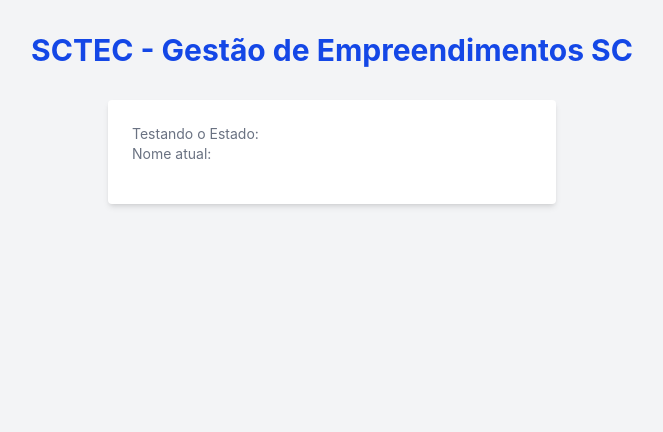
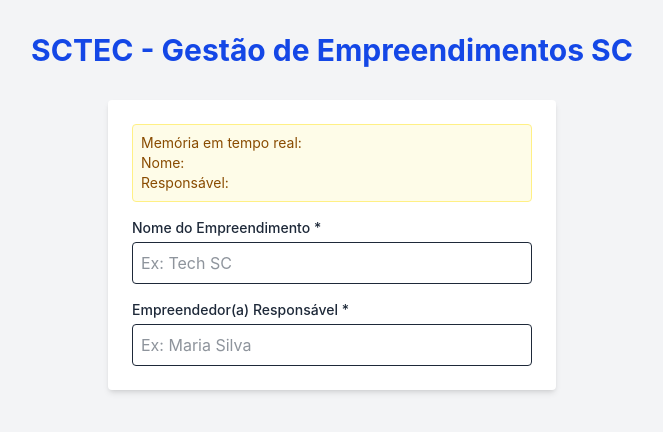
Before and after one commit to Jouusey/ctec-crud-empreendimentos, a React (Vite) app: page / in a window 1280 px wide. Shown: the top 432 px of the page, without its empty margins (308-971 px from the left). Built offline with nearby package versions, Linux system fonts and the light colour scheme.

Commit message:
funcionalidade: criei os camps de nome e de responsavel junto com a funcao de mudança de estado usando o React

```diff
--- a/src/App.jsx
+++ b/src/App.jsx
@@ -15,6 +15,13 @@ function App() {
 
   })
 
+  const handleChange = (e) => {
+
+    const { name, value } = e.target
+
+    setFormData({ ...formData, [name]: value})
+  }
+
 
   return (
     <div className="p-8 bg-gray-100 min-h-screen font-sans text-gray-800">
@@ -22,14 +29,41 @@ function App() {
         SCTEC - Gestão de Empreendimentos SC
       </h1>
 
-     <div className="max-w-md mx-auto bg-white p-6 rounded shadow-md">
-        {/* Só para testar, vamos mostrar na tela o que tem no estado */}
-        <p className="text-sm text-gray-500 mb-4">
-          Testando o Estado:<br/>
-          Nome atual: <strong>{formData.nomeEmpreendimento}</strong>
-        </p>
+      <div className="max-w-md mx-auto bg-white p-6 rounded shadow-md">
 
-        {/* Aqui vamos colocar o input de verdade na próxima etapa */}
+        <div className="bg-yellow-50 p-2 text-sm text-yellow-800 mb-4 rounded border border-yellow-200">
+          <p>Memória em tempo real:</p>
+          <p>Nome: <strong>{formData.nomeEmpreendimento}</strong></p>
+          <p>Responsável: <strong>{formData.responsavel}</strong></p>
+        </div>
+
+        <form className="flex flex-col gap-4">
+
+          <div>
+            <label className="block text-sm font-medium mb-1">Nome do Empreendimento *</label>
+            <input
+              type="text"
+              name="nomeEmpreendimento"
+              value={formData.nomeEmpreendimento}
+              onChange={handleChange}
+              className="w-full border rounded p-2 focus:ring-2 focus:ring-blue-500 outline-none"
+              placeholder="Ex: Tech SC"
+            />
+          </div>
+
+          <div>
+            <label className="block text-sm font-medium mb-1">Empreendedor(a) Responsável *</label>
+            <input
+              type="text"
+              name="responsavel"
+              value={formData.responsavel}
+              onChange={handleChange}
+              className="w-full border rounded p-2 focus:ring-2 focus:ring-blue-500 outline-none"
+              placeholder="Ex: Maria Silva"
+            />
+          </div>
+
+        </form>
       </div>
     </div>
   );
```
